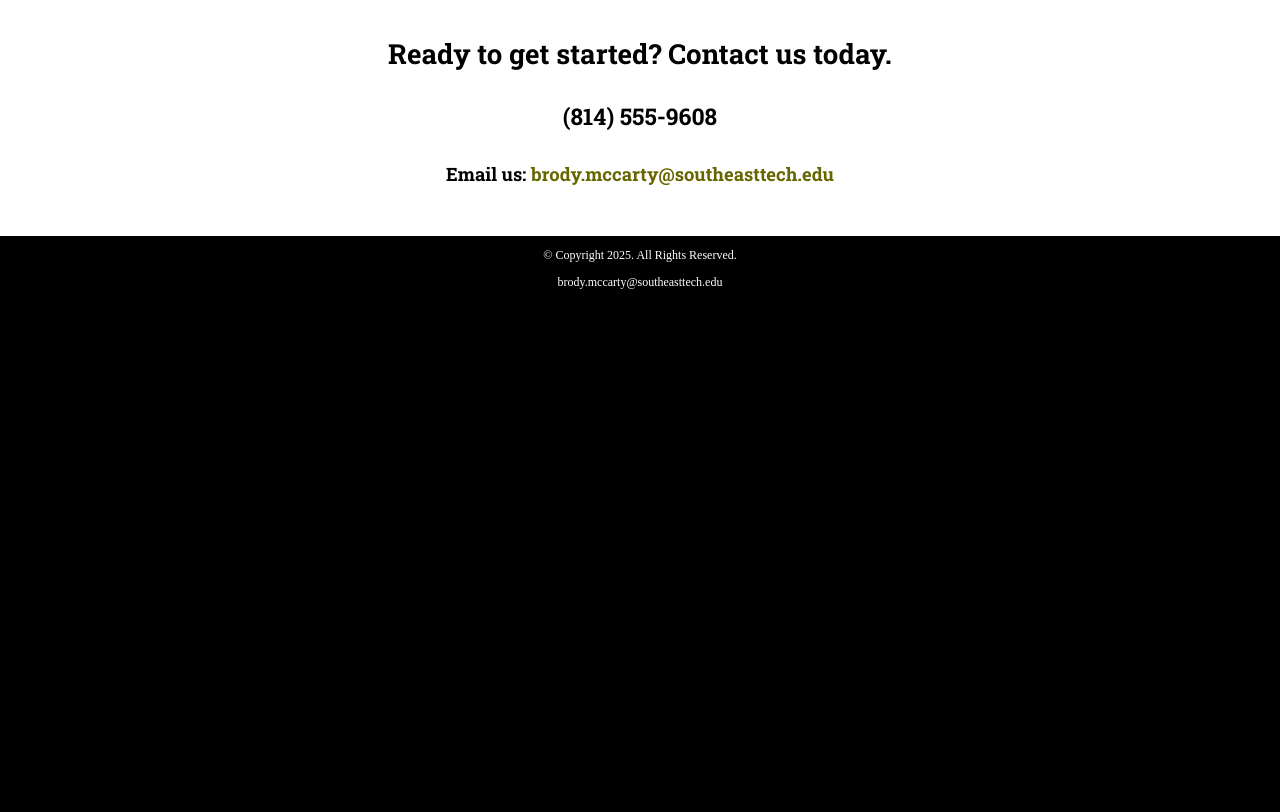
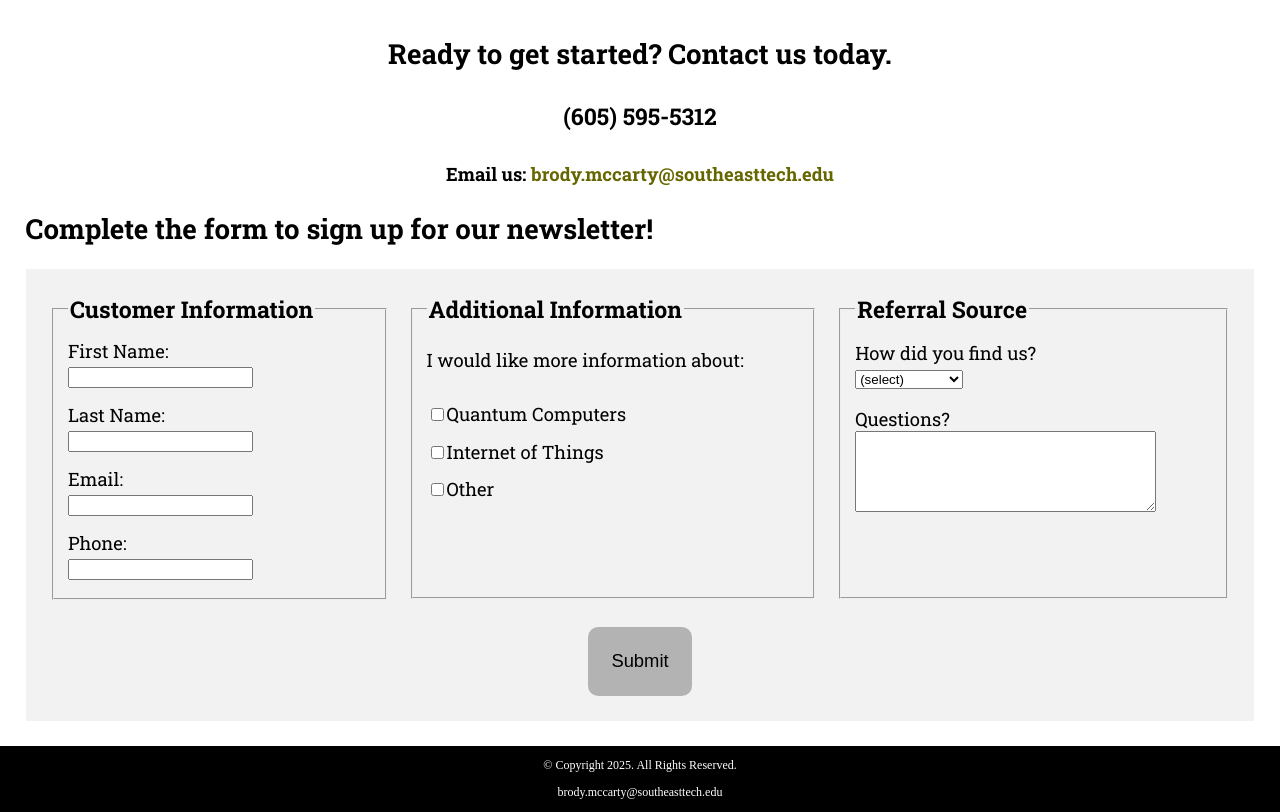
Before and after one commit to Brody999/CIS-195-2, a plain HTML site: page Unit_2_Project/contact.html in a window 1280 px wide. Shown: the part 204-1016 px from the top of the page. Before the commit the page ends 800 px from the top, so only its background shows below. Drawn offline with Linux system fonts and the light colour scheme; a web font is replaced by a local one.

Commit message:
form created

```diff
--- a/Unit_2_Project/contact.html
+++ b/Unit_2_Project/contact.html
@@ -41,8 +41,62 @@
 
                     <h2>Ready to get started? Contact us today.</h2>
                     <h4 class="mobile tel-link"><a href="tel:6055955312">(605) 595-5312</a></h4>
-                    <h4 class="tablet-desktop tel-num">(814) 555-9608</h4>
+                    <h4 class="tablet-desktop tel-num">(605) 595-5312</h4>
                     <h4>Email us: <a href="mailto:brody.mccarty@southeasttech.edu" class="contact-email-link">brody.mccarty@southeasttech.edu</a></h4>
+
+                </div>
+
+                <div id="form">
+
+                    <h2>Complete the form to sign up for our newsletter!</h2>
+
+                    <form class="form-grid" action="https://blcksm1th1992.github.io/cis-195-class-example-fall-2025-main/display.html" method="POST">
+
+                        <fieldset>
+                            <legend>Customer Information</legend>
+                            <label for="fName">First Name:</label>
+                            <input type="text" name="fName" id="fName" required>
+
+                            <label for="lName">Last Name:</label>
+                            <input type="text" name="lName" id="lName" required>
+
+                            <label for="email">Email:</label>
+                            <input type="email" name="email" id="email" required>
+
+                            <label for="phone">Phone:</label>
+                            <input type="tel" name="phone" id="phone" required>
+                        </fieldset>
+
+                        <fieldset>
+                            <legend>Additional Information</legend>
+                            <p>I would like more information about:</p>
+
+                            <label for="qcomp"><input type="checkbox" name="interest" id="qcomp" value="Quantum Computers">Quantum Computers</label>
+
+                            <label for="iot"><input type="checkbox" name="interest" id="iot" value="Internet of Things">Internet of Things</label>
+
+                            <label for="other"><input type="checkbox" name="interest" id="other" value="other">Other</label>
+                        </fieldset>
+
+                        <fieldset>
+                            <legend>Referral Source</legend>
+                            <label for="reference">How did you find us?</label>
+                            <select name="reference" id="reference">
+                                <option value="(select)">(select)</option>
+                                <option value="ad">Advertisement</option>
+                                <option value="friend">Friend</option>
+                                <option value="google">Google</option>
+                                <option value="social">Social Media</option>
+                                <option value="other">Other</option>
+                            </select>
+
+                            <label for="questions">Questions?</label>
+                            <textarea id="questions" name="questions" rows="5" cols="35"></textarea>
+                        </fieldset>
+
+                        <input type="submit" id="submit" value="Submit" class="btn">
+
+                    </form>
 
                 </div>
 
--- a/Unit_2_Project/css/styles.css
+++ b/Unit_2_Project/css/styles.css
@@ -183,6 +183,41 @@ article:nth-of-type(2){
     height: 50%;
 }
 
+form {
+    margin-top: 2%;
+    background-color: #f2f2f2;
+    padding: 2%
+}
+
+form h2 {
+    text-align: center;
+}
+
+/* Style rules for form elements */
+fieldset, input, select, textarea {
+    margin-bottom: 2%;
+}
+
+fieldset legend {
+    font-weight: bold;
+    font-size: 1.25em;
+}
+
+label {
+    display: block;
+    padding-top: 3%;
+}
+
+form #submit {
+    margin: 0 auto;
+    border: none;
+    display: block;
+    padding: 2%;
+    background-color: #b3b3b3;
+    font-size: 1em;
+    border-radius: 10px;
+}
+
 /* Style rules for footer content */
 footer p {
     font-size: 0.75em;
@@ -277,6 +312,11 @@ footer p a {
         height: 450px;
     }
 
+    form {
+        width: 70%;
+        margin: 0 auto;
+    }
+
 }
 
 /* Media Query for Desktop Viewport */
@@ -350,6 +390,20 @@ footer p a {
         clear: left;
     }
 
+    form {
+        width: auto;
+    }
+
+    .form-grid {
+        display: grid;
+        grid-template-columns: auto auto auto;
+        grid-gap: 20px;
+    }
+
+    .btn {
+        grid-column: 1 / span 3;
+    }
+
 }
 
 /* Media Query for Large Desktop Viewports */
```
